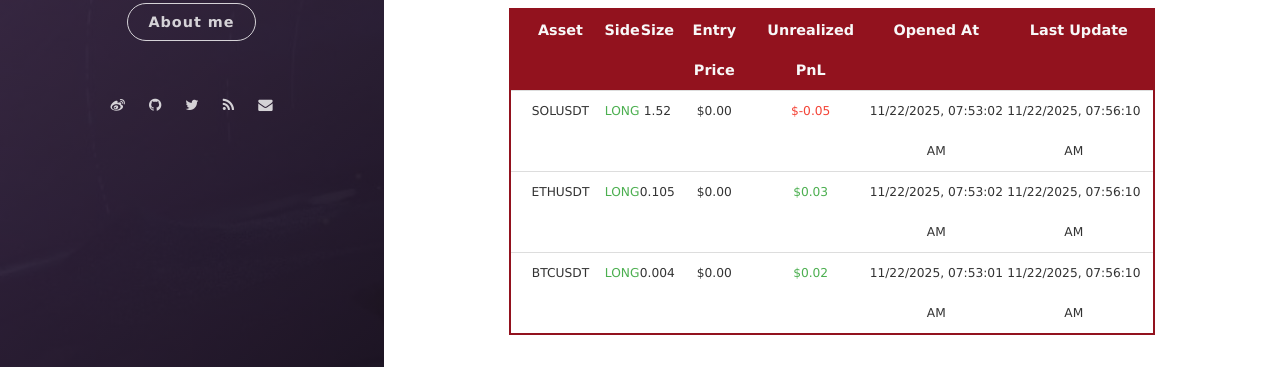
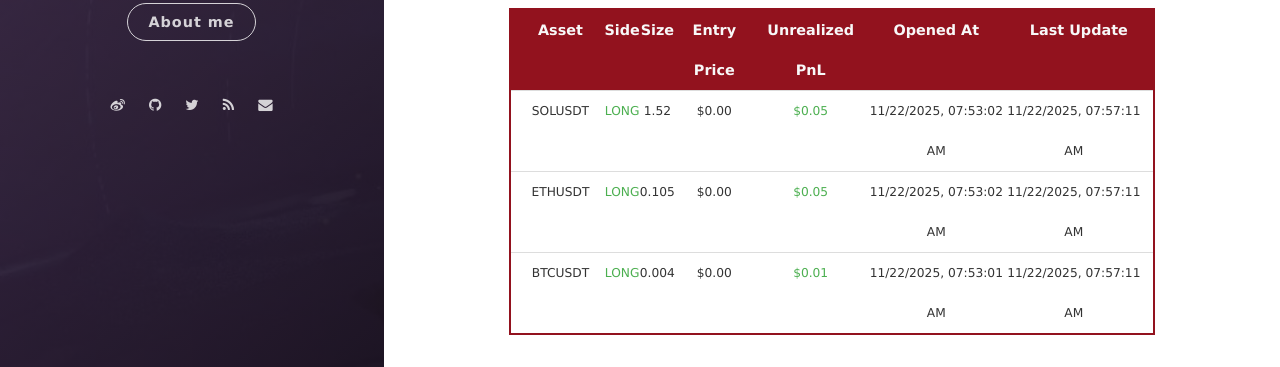
Before and after one commit to leeyegy/leeyegy.github.io, a Jekyll site: the page built from live-trading.html, in a window 1280 px wide and 1081 px high. Shown: the part 646-1013 px from the top of the window. Built offline with Jekyll 4.4.1, drawn with Linux system fonts in a browser that asks for light colours; nearby versions of some CDN libraries.

Commit message:
AccountMonitor: refresh positions 2025-11-22T15:57:11+08:00

```diff
--- a/assets/data/binance/positions.json
+++ b/assets/data/binance/positions.json
@@ -4,26 +4,26 @@
     "side": "LONG",
     "size": 1.52,
     "entryPrice": 0.0,
-    "unrealizedPnl": -0.0456,
+    "unrealizedPnl": 0.0456,
     "openedAt": "2025-11-22T15:53:02+08:00",
-    "reportedAt": "2025-11-22T15:56:10+08:00"
+    "reportedAt": "2025-11-22T15:57:11+08:00"
   },
   {
     "symbol": "ETHUSDT",
     "side": "LONG",
     "size": 0.105,
     "entryPrice": 0.0,
-    "unrealizedPnl": 0.02625,
+    "unrealizedPnl": 0.04515,
     "openedAt": "2025-11-22T15:53:02+08:00",
-    "reportedAt": "2025-11-22T15:56:10+08:00"
+    "reportedAt": "2025-11-22T15:57:11+08:00"
   },
   {
     "symbol": "BTCUSDT",
     "side": "LONG",
     "size": 0.004,
     "entryPrice": 0.0,
-    "unrealizedPnl": 0.0176,
+    "unrealizedPnl": 0.00783611,
     "openedAt": "2025-11-22T15:53:01+08:00",
-    "reportedAt": "2025-11-22T15:56:10+08:00"
+    "reportedAt": "2025-11-22T15:57:11+08:00"
   }
 ]
```
